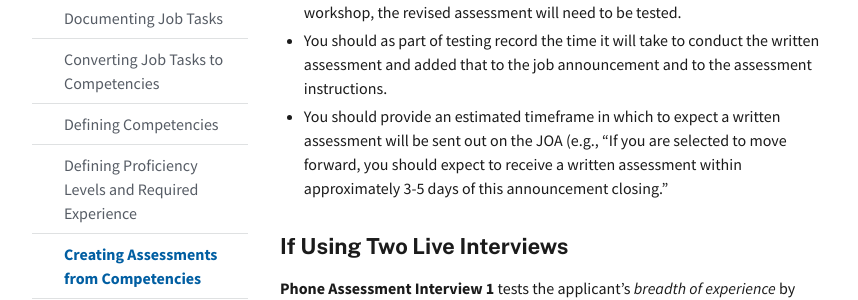
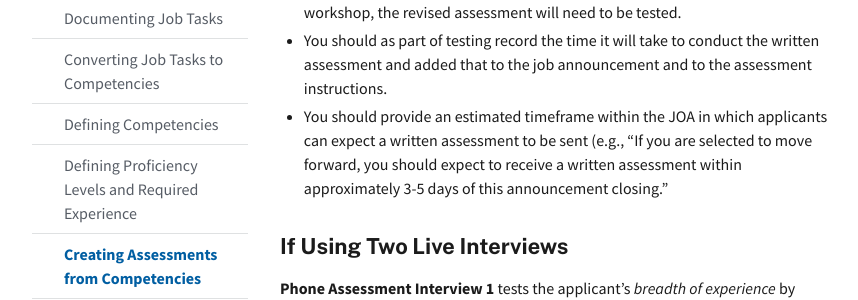
Before and after one commit to usds/SME-QA-Website, a Jekyll site: the page built from pages/phases/job-analysis/creating-assessments-from-competencies.md, in a window 1280 px wide and 900 px high, scrolled down 1551 px. Shown: the part 154-454 px from the top of the window, without its empty margins (128-986 px from the left). Built offline with Jekyll 4.4.1, drawn with Linux system fonts in a browser that asks for light colours.

Commit message:
Update pages/phases/job-analysis/creating-assessments-from-competencies.md
Co-authored-by: Stephanie Grosser <stephaniefaith@users.noreply.github.com>

```diff
--- a/pages/phases/job-analysis/creating-assessments-from-competencies.md
+++ b/pages/phases/job-analysis/creating-assessments-from-competencies.md
@@ -41,7 +41,7 @@ See a longer list at [this reference link](https://www.opm.gov/policy-data-overs
 - The assessment type should be appropriate to evaluate the applicant's proficiency level within the pre-defined competencies.
 - Ideally, you will have time during the workshop for live testing of the assessment questions. If you end up revising the assessment after the workshop, the revised assessment will need to be tested.
 - You should as part of testing record the time it will take to conduct the written assessment and added that to the job announcement and to the assessment instructions.
-- You should provide an estimated timeframe in which to expect a written assessment will be sent out on the JOA (e.g., "If you are selected to move forward, you should expect to receive a written assessment within approximately 3-5 days of this announcement closing."
+- You should provide an estimated timeframe within the JOA in which applicants can expect a written assessment to be sent (e.g., "If you are selected to move forward, you should expect to receive a written assessment within approximately 3-5 days of this announcement closing."
 
 ### If Using Two Live Interviews
 
```
